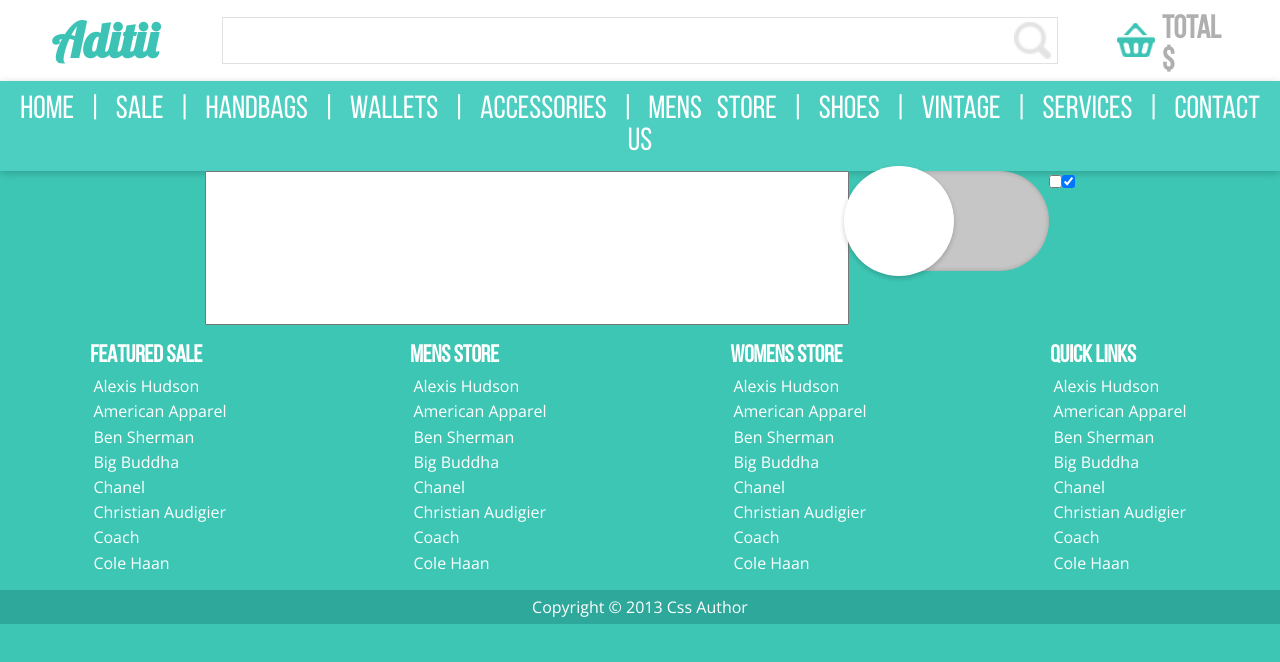
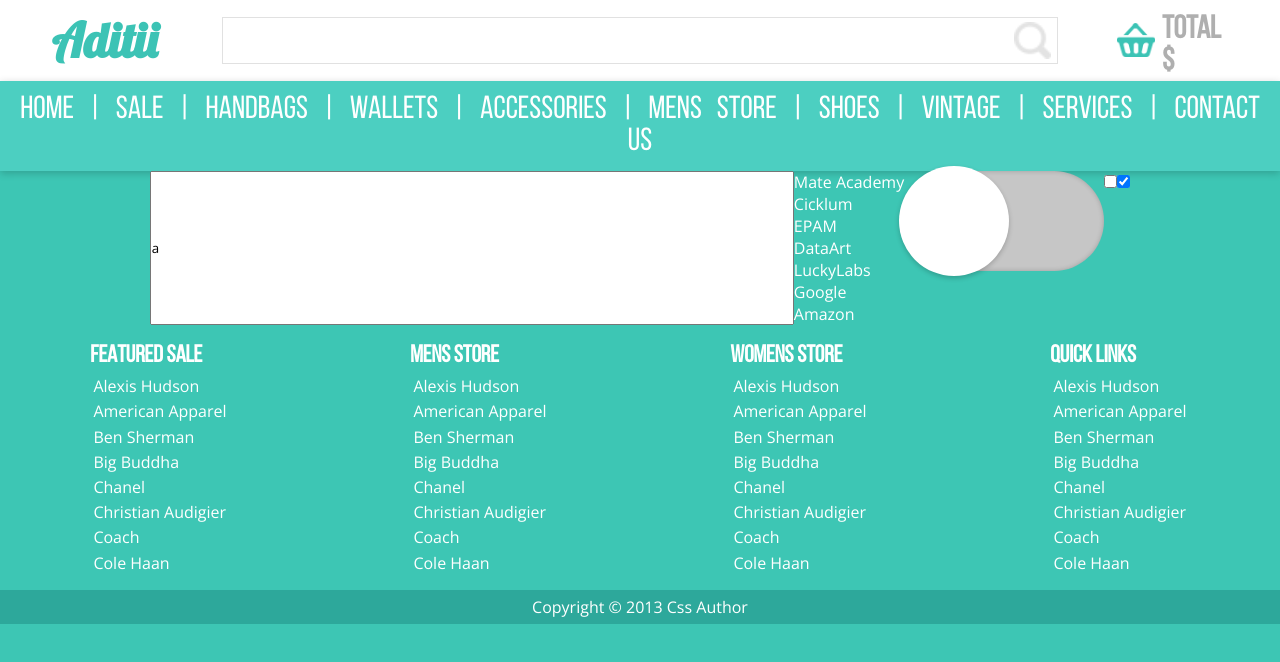
Before and after one commit to vladbu/m8hub, a Vue app in the folder aditii-vue/: page /test in a window 1280 px wide. Shown: the top 662 px of the page. Built offline with nearby package versions, Linux system fonts and the light colour scheme.

Commit message:
changes for aditii-vue

```diff
--- a/aditii-vue/src/components/CInput.vue
+++ b/aditii-vue/src/components/CInput.vue
@@ -1,9 +1,13 @@
 <template>
-    <input type="text" :value="localVal">
+    <input type="text" v-model="localVal">
 </template>
 
 <script>
     export default {
+        model: {
+            prop: 'inputVal',
+            event: 'input'
+        },
         props: {
             inputVal: {
                 type: String,
@@ -15,7 +19,7 @@
                     return this.inputVal
                 },
                 set() {
-                    return this.$emit('input', this.localVal)
+                    return this.$emit('input', this.inputVal)
                 }
             }
         }
--- a/aditii-vue/src/components/CToggle.vue
+++ b/aditii-vue/src/components/CToggle.vue
@@ -1,6 +1,6 @@
 <template>
     <div class="center">
-        <input type="checkbox" v-model="innerVal">
+        <input type="checkbox" v-model="localVal">
     </div>
 </template>
 
@@ -17,7 +17,7 @@
            }
        },
        computed: {
-           innerVal: {
+           localVal: {
                 get(){
                     return this.toggleVal
                 },
--- a/aditii-vue/src/components/pages/Test.vue
+++ b/aditii-vue/src/components/pages/Test.vue
@@ -2,7 +2,7 @@
     <section class="test">
         <c-input v-model="search"/>
         <ul>
-            <li v-for="company in companies" :key="companies[company]"></li>
+            <li v-for="company in companies" :key="companies[company]">{{ company }}</li>
         </ul>
         <c-toggle v-model="saved"/>
         <c-checkbox :firstCheck.sync="first" :secondCheck.sync="second"/>
@@ -22,7 +22,7 @@
     },
     data() {
         return {
-            search: '',
+            search: 'a',
             saved: false,
             first: false,
             second: true,
```
